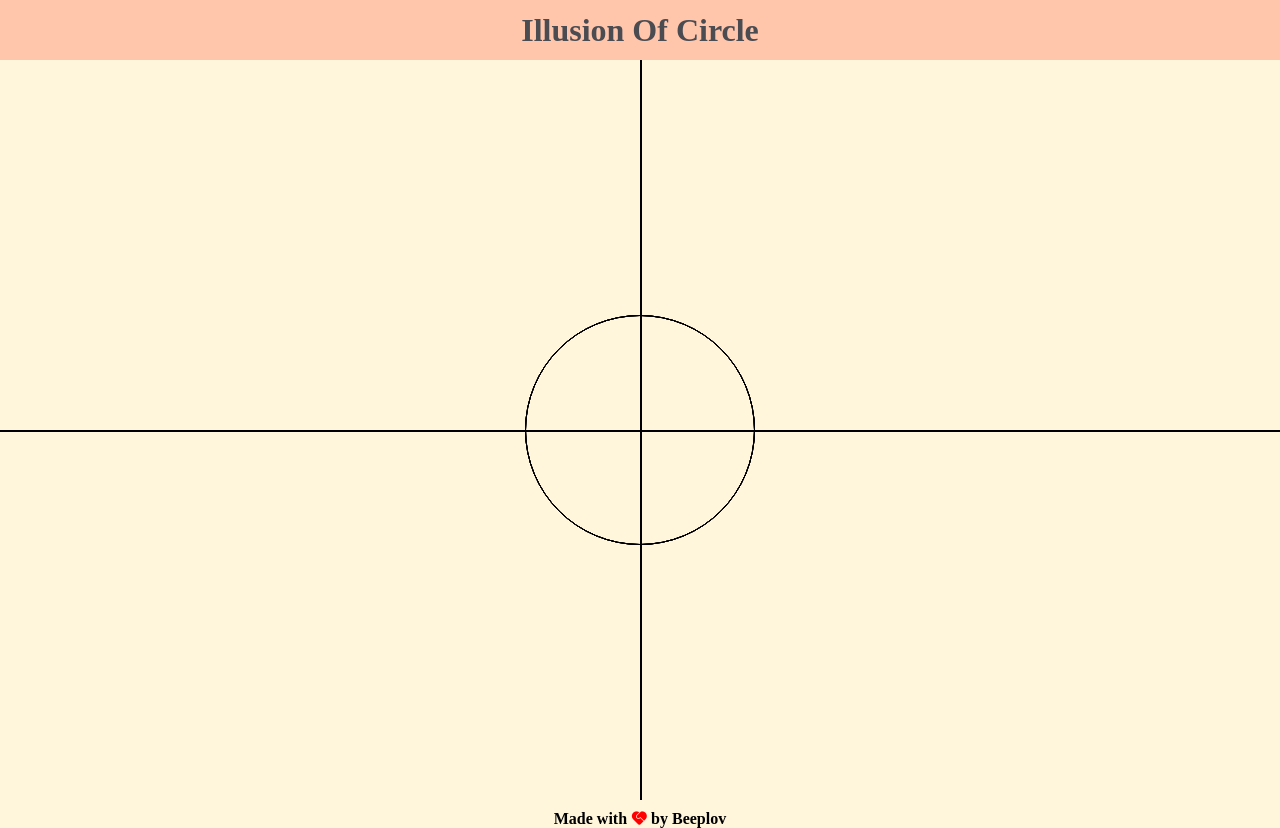
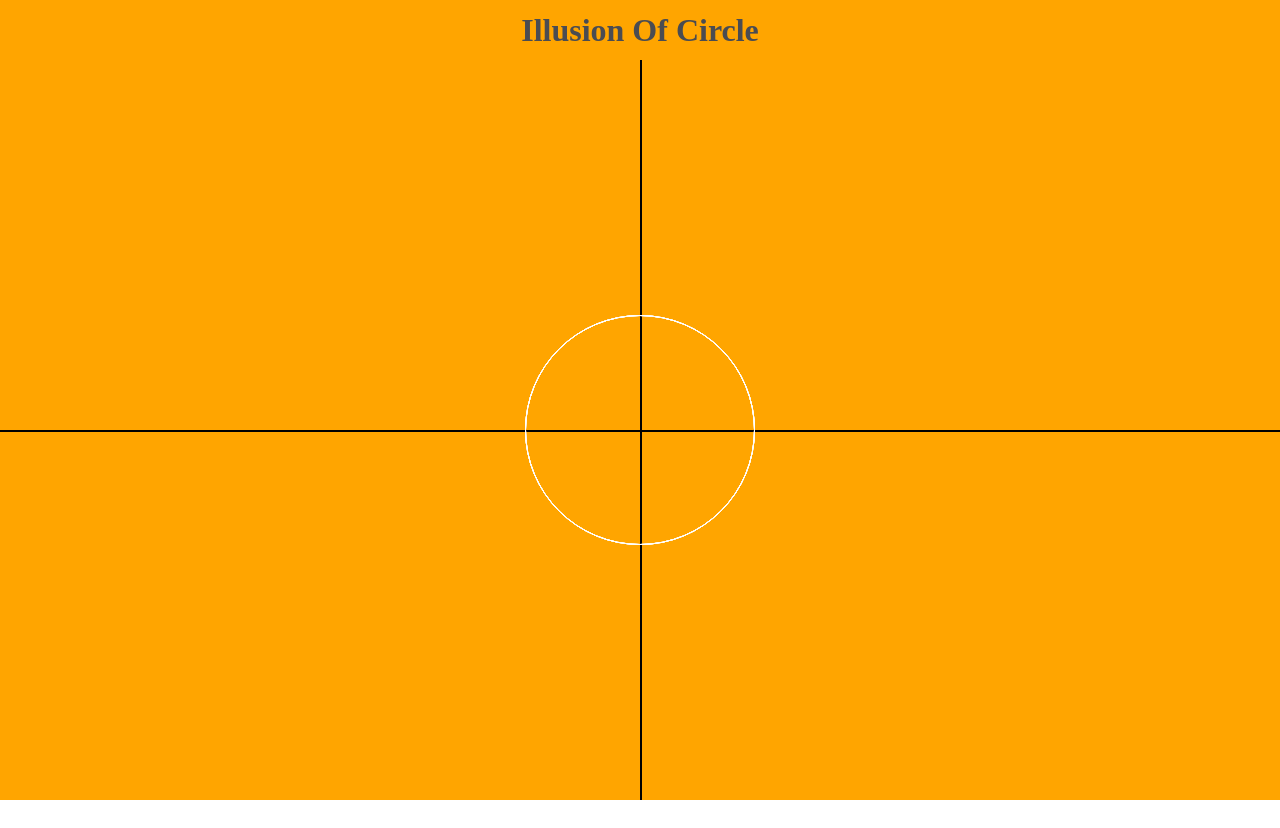
Before and after one commit to beeplovsharma/Illusion-Of-Circle, a plain HTML site: page index.html in a window 1280 px wide. After the commit the page ends 800 px from the top, so only its background shows below. Drawn offline with nearby package versions, Linux system fonts and the light colour scheme.

Commit message:
some new changes

```diff
--- a/style.css
+++ b/style.css
@@ -3,6 +3,7 @@
     padding: 0;
     box-sizing: border-box;
     font-family: gilroy;
+    overflow-x: hidden;
 }
 
 html,body{
@@ -11,7 +12,8 @@ width: 100%;
 }
 
 #nav{
-    background-color: #FFC6AC;
+    /* background-color: #FFC6AC; */
+    background-color: orange;
     width: 100%;
     height: 60px;
     display: flex;
@@ -24,7 +26,8 @@ width: 100%;
     justify-content: center;
     align-items: center;
     position: relative;
-    background-color: #FFF6DC;
+    /* background-color: #FFF6DC; */
+    background-color: orange;
     width: 100%;
     height:calc(100vh - 60px);
 }
@@ -48,14 +51,15 @@ width: 100%;
     height:calc((50vw - 180px)/2);
     width: calc((50vw - 180px)/2);
     border-radius: 50%;
-    border: 1px black solid;
+    border: 1px white solid;
 }
 
 footer{
     display: flex;
     justify-content: center;
     align-items: center;
-    background-color: #fff6dc;
+    background-color: orange;
+    /* background-color: #fff6dc; */
     padding-top: 10px;
 }
 
```
Also changed, not shown: index.html (line endings or trailing spaces), script.js (line endings or trailing spaces).
